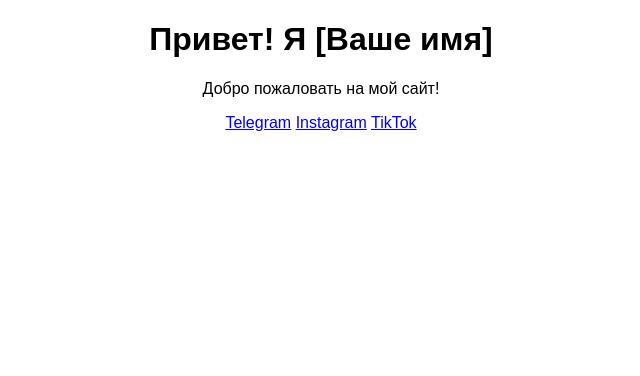
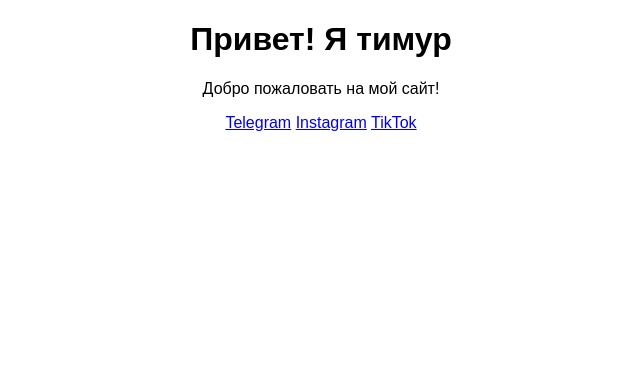
Before and after one commit to texmacros/texmacros.github.io, a plain HTML site: page index.html in a window 1280 px wide. Shown: the whole page, without its empty margins (319-959 px from the left). Drawn offline with Linux system fonts and the light colour scheme.

Commit message:
Update index.html

```diff
--- a/index.html
+++ b/index.html
@@ -42,7 +42,7 @@
     </style>
 </head>
 <body>
-    <h1>Привет! Я [Ваше имя]</h1>
+    <h1>Привет! Я тимур</h1>
     <p>Добро пожаловать на мой сайт!</p>
     <div class="social-links">
         <a href="https://t.me/macrostex" target="_blank">Telegram</a>
```
